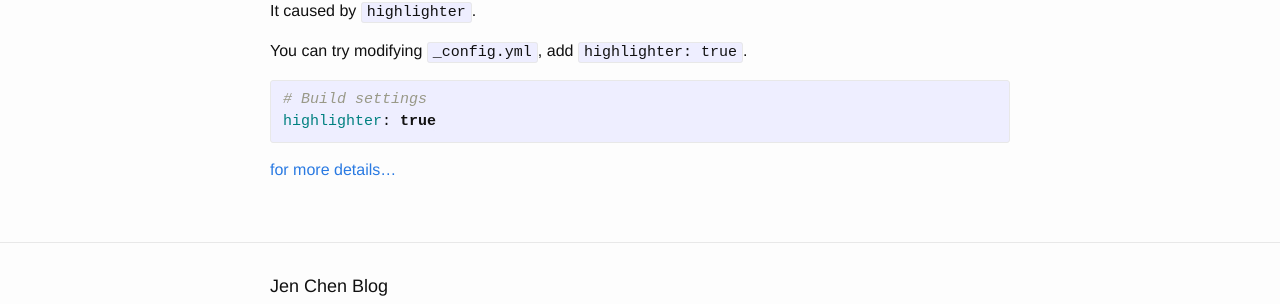
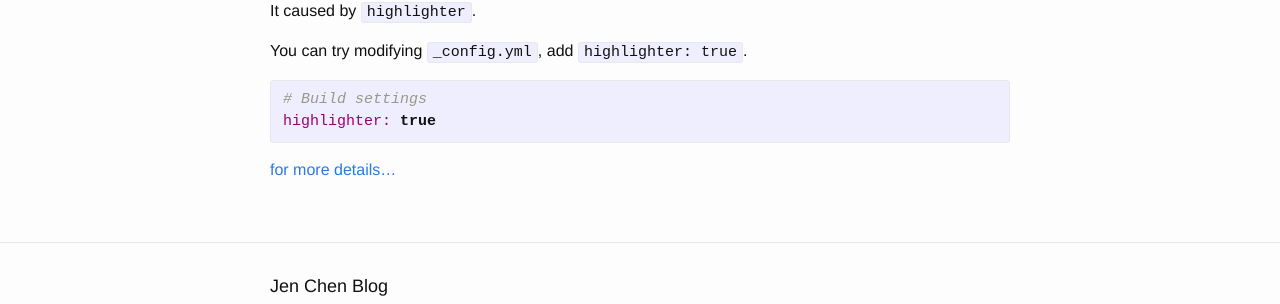
Before and after one commit to github201407/github201407.github.io, a Jekyll site: the page built from _posts/2015-10-21-Liquid-Exception-undefined-method-[]-for-nilNilClass.markdown, in a window 1280 px wide. Shown: the part 428-732 px from the top of the page. Built offline with Jekyll 4.4.1, drawn with Linux system fonts in a browser that asks for light colours.

Commit message:
fix problem
The highlighter language identifier yml is invalid

```diff
--- a/_posts/2015-10-21-Liquid-Exception-undefined-method-[]-for-nilNilClass.markdown
+++ b/_posts/2015-10-21-Liquid-Exception-undefined-method-[]-for-nilNilClass.markdown
@@ -18,7 +18,7 @@ It caused by `highlighter`.
 
 You can try modifying `_config.yml`, add `highlighter: true`.
 
-{% highlight yml %}
+{% highlight ruby %}
 # Build settings
 highlighter: true
 {% endhighlight %}
```
